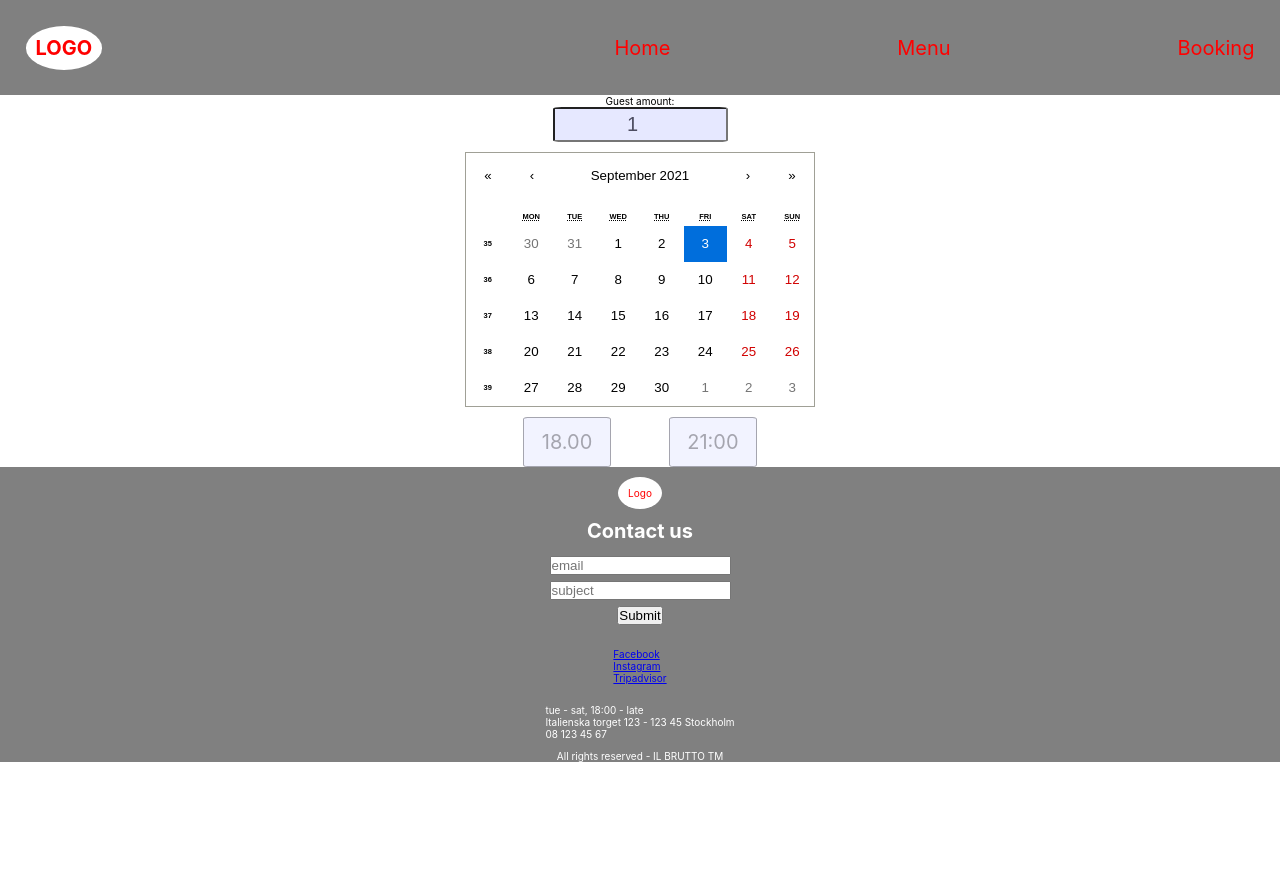
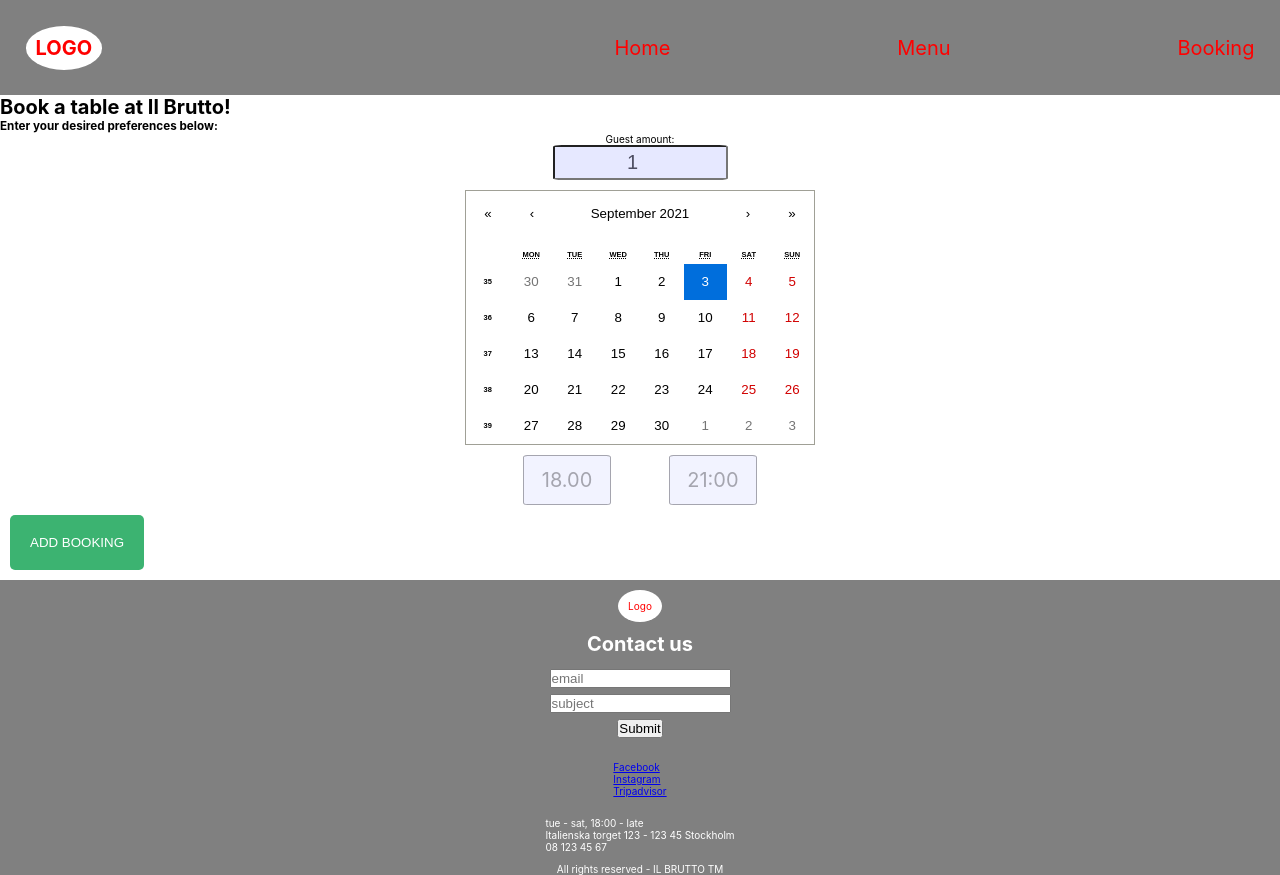
Before and after one commit to FilipAlmstedt/Il-Brutto-Front-End, a React (Create React App) app: page /booking in a window 1280 px wide. Before the commit the page ends 800 px from the top, so only its background shows below. Built offline with nearby package versions, Linux system fonts and the light colour scheme; no server answers.

Commit message:
added post button and functionality to booking page. ISSUE: need to fix redirect to confirmation page

```diff
--- a/src/Components/AdminComponents/AdminEditBooking.tsx
+++ b/src/Components/AdminComponents/AdminEditBooking.tsx
@@ -43,7 +43,7 @@ export const AdminEditBooking = () => {
       .then((response) => {
         setBooking(response.data);
       });
-  }, [booking]);
+  }, [id]);
 
   // Get chosen date from AdminCalendarPlugin component
   const getDate = (selectedDate: Date) => {
--- a/src/Components/BookingComponents/CalendarPlugin.tsx
+++ b/src/Components/BookingComponents/CalendarPlugin.tsx
@@ -1,5 +1,5 @@
 import { useState, ChangeEvent, useEffect } from "react";
-import Calendar, { OnChangeDateCallback } from "react-calendar";
+import Calendar from "react-calendar";
 import "react-calendar/dist/Calendar.css";
 
 interface ICalendarPluginProps {
--- a/src/Components/Pages/AdminPage.tsx
+++ b/src/Components/Pages/AdminPage.tsx
@@ -4,7 +4,7 @@ import { Booking } from "../../Models/Booking";
 import { CustomerInfo } from "../../Models/CustomerInfo";
 import { AdminSeatingTime } from "../AdminComponents/AdminSeatingTime";
 import { UserForm } from "../BookingComponents/UserForm";
-import { useHistory } from "react-router-dom";
+//import { useHistory } from "react-router-dom";
 import { v1 as uuidv1 } from "uuid";
 import { AdminBookingTable } from "../AdminComponents/AdminBookingTable";
 import { CalendarPlugin } from "../BookingComponents/CalendarPlugin";
@@ -12,7 +12,7 @@ import { CalendarPlugin } from "../BookingComponents/CalendarPlugin";
 export const AdminPage = () => {
   const [bookings, setBookings] = useState<Booking[]>([]);
 
-  let history = useHistory();
+  //let history = useHistory();
 
   let defaultValues: Booking = {
     date: new Date(),
--- a/src/Components/Pages/BookingPage.tsx
+++ b/src/Components/Pages/BookingPage.tsx
@@ -1,5 +1,5 @@
 import { CalendarPlugin } from "../BookingComponents/CalendarPlugin";
-import { useEffect, useState } from "react";
+import { useState } from "react";
 import axios from "axios";
 import { Booking } from "../../Models/Booking";
 import moment from "moment";
@@ -10,10 +10,13 @@ import { LateFull } from "../BookingComponents/SeatingComponents/LateFull";
 import { UserForm } from "../BookingComponents/UserForm";
 import { CustomerInfo } from "../../Models/CustomerInfo";
 import { v1 as uuidv1 } from "uuid";
+import { useHistory } from "react-router-dom";
 
 export const BookingPage = () => {
   const [earlyTable, setEarlyTable] = useState<Boolean>(false);
   const [lateTable, setLateTable] = useState<Boolean>(false);
+
+  let history = useHistory();
 
   let defaultValues: Booking = {
     date: new Date(),
@@ -90,8 +93,24 @@ export const BookingPage = () => {
       });
   };
 
+  //Post request using booking state
+  const submitAllInfo = () => {
+    axios
+      .post<Booking>("http://localhost:8000/admin", booking)
+      .then((response) => {
+        //To be removed / Solved
+        // history.push(`/confirmation/${booking.bookingRef}`);
+        // console.log("Hello!");
+      });
+
+    // Should be in then but it doesn't work right now: only for users at BookingPage
+    history.push(`/confirmation/${booking.bookingRef}`);
+  };
+
   return (
     <>
+    <h1>Book a table at Il Brutto!</h1>
+    <h3>Enter your desired preferences below:</h3>
       <div className="calenderContainer">
         <CalendarPlugin
           getUserAmount={getGuestAmount}
@@ -114,6 +133,10 @@ export const BookingPage = () => {
       {booking.seatingTime === "late" || booking.seatingTime === "early" ? (
         <UserForm addCustomerInfo={getCustomerInfo} />
       ) : null}
+
+      <button className="post-button" onClick={submitAllInfo}>
+        ADD BOOKING
+      </button>
     </>
   );
 };
```
